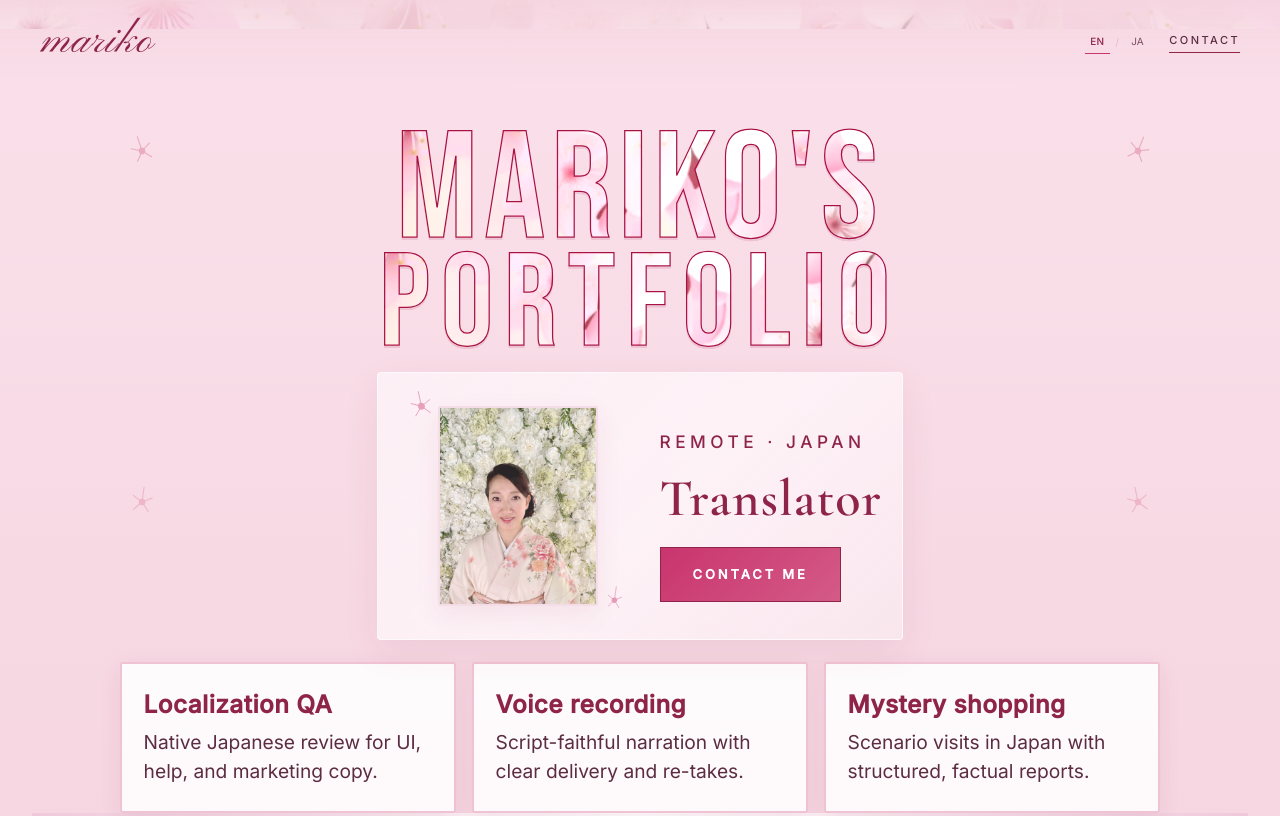
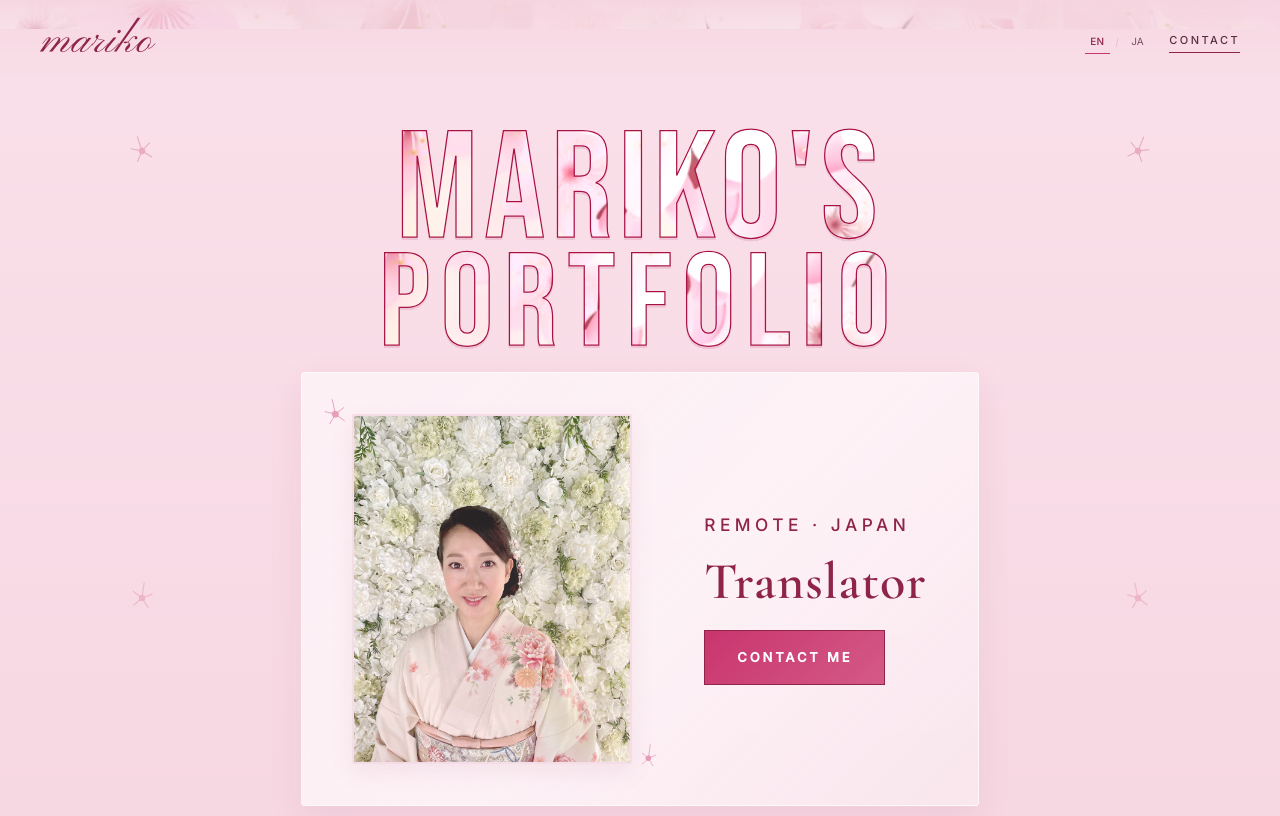
Before and after one commit to Mamari-ko/mariko-sato-portfolio, a plain HTML site: page index.html in a window 1280 px wide. Shown: the top 816 px of the page. Drawn offline with nearby package versions, Linux system fonts and the light colour scheme.

Commit message:
ヒーロー写真と写真＋Translator枠を横方向に約1.5倍に拡大。
Co-authored-by: Cursor <cursoragent@cursor.com>

```diff
--- a/index.html
+++ b/index.html
@@ -314,11 +314,11 @@
       flex-direction: column;
       align-items: center;
       justify-content: center;
-      gap: clamp(0.85rem, 2vw, 1.15rem);
+      gap: clamp(1.28rem, 3vw, 1.73rem);
       width: fit-content;
-      max-width: 100%;
+      max-width: min(100%, 96vw);
       margin: 0 auto;
-      padding: clamp(0.7rem, 2vw, 1rem) clamp(0.85rem, 2.5vw, 1.25rem);
+      padding: clamp(1.05rem, 3vw, 1.5rem) clamp(1.28rem, 3.75vw, 1.88rem);
       background: linear-gradient(
         135deg,
         rgba(255, 252, 254, 0.62) 0%,
@@ -336,7 +336,8 @@
         flex-direction: row;
         flex-wrap: nowrap;
         align-items: center;
-        gap: clamp(0.85rem, 2.2vw, 1.35rem);
+        gap: clamp(1.28rem, 3.3vw, 2.03rem);
+        max-width: min(96vw, 54rem);
       }
     }
 
@@ -345,7 +346,8 @@
       flex-direction: column;
       justify-content: center;
       flex: 0 1 auto;
-      max-width: 20rem;
+      max-width: 30rem;
+      min-width: min(100%, 16.5rem);
     }
 
     @media (max-width: 479px) {
@@ -357,7 +359,7 @@
 
     .hero-photo-top {
       width: 100%;
-      max-width: min(248px, 82vw);
+      max-width: min(372px, 92vw);
       margin: 0 auto;
       position: relative;
       flex: 0 0 auto;
@@ -365,7 +367,7 @@
 
     @media (min-width: 640px) {
       .hero-photo-top {
-        max-width: min(240px, 38vw);
+        max-width: min(360px, 57vw);
         margin: 0;
       }
     }
@@ -413,7 +415,7 @@
     .hero-photo-wrap.is-fallback {
       background: linear-gradient(160deg, #fcd0dc 0%, #f4a5bc 100%);
       aspect-ratio: 4 / 5;
-      min-height: 200px;
+      min-height: 300px;
     }
 
     .photo-beauty {
@@ -447,7 +449,7 @@
     .hero-photo-wrap .photo-beauty,
     .hero-photo-top .photo-beauty--hero {
       aspect-ratio: 4 / 5;
-      max-height: min(400px, 48vh);
+      max-height: min(600px, 72vh);
       border: 2px solid rgba(255, 255, 255, 0.45);
       box-shadow: 0 8px 24px rgba(143, 36, 73, 0.08);
     }
@@ -455,7 +457,7 @@
     .hero-photo-wrap .photo-beauty img,
     .hero-photo-top .photo-beauty--hero img {
       height: 100%;
-      min-height: 220px;
+      min-height: 330px;
       object-position: center 12%;
       object-fit: cover;
     }
```
